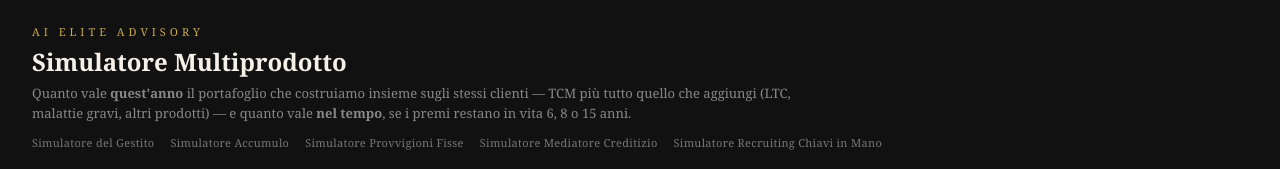
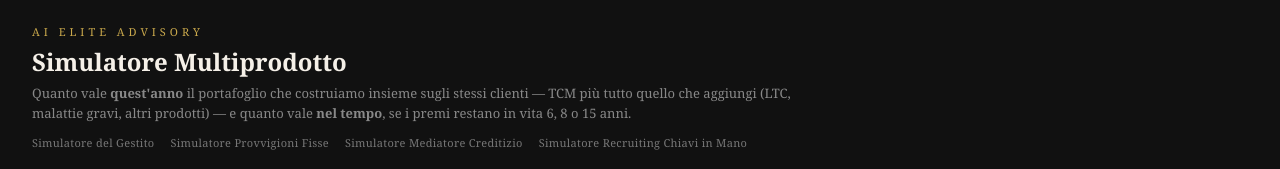
Before and after one commit to francescolabriola1011-star/ai-elite-tools, a plain HTML site: page multiprodotto.html in a window 1280 px wide. Shown: the top 169 px of the page. Drawn offline with nearby package versions, Linux system fonts and the light colour scheme.

Commit message:
simulatore gestito: primo anno intero, tolti fee e ads; tolto Accumulo dalla lista

```diff
--- a/multiprodotto.html
+++ b/multiprodotto.html
@@ -51,7 +51,6 @@ body{background:#0C0C0C;color:#F5F0E8;font-family:Georgia,'Times New Roman',seri
   <p>Quanto vale <b>quest'anno</b> il portafoglio che costruiamo insieme sugli stessi clienti — TCM più tutto quello che aggiungi (LTC, malattie gravi, altri prodotti) — e quanto vale <b>nel tempo</b>, se i premi restano in vita 6, 8 o 15 anni.</p>
   <div class="nav">
     <a href="https://francescolabriola1011-star.github.io/ai-elite-tools/index.html">Simulatore del Gestito</a>
-    <a href="https://francescolabriola1011-star.github.io/ai-elite-tools/assicurativo.html">Simulatore Accumulo</a>
     <a href="https://francescolabriola1011-star.github.io/ai-elite-tools/provvigioni.html">Simulatore Provvigioni Fisse</a>
     <a href="https://francescolabriola1011-star.github.io/ai-elite-tools/creditizio.html">Simulatore Mediatore Creditizio</a>
     <a href="https://francescolabriola1011-star.github.io/ai-elite-tools/collaboratori.html">Simulatore Recruiting Chiavi in Mano</a>
```
